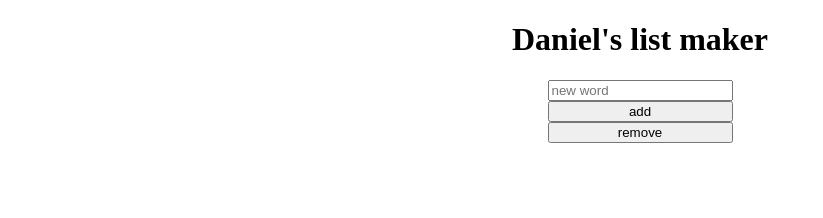
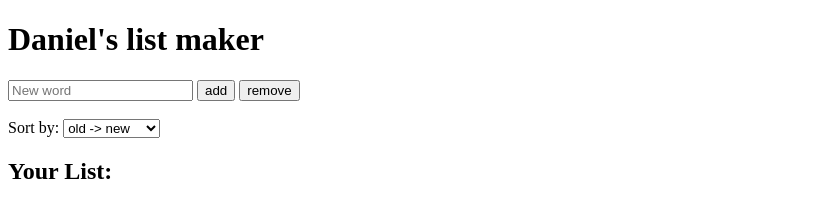
Before and after one commit to lab-antwerp-1/daniel-word-list, a website with bundled scripts: page index.html in a window 1280 px wide. Shown: the whole page, without its empty margins (0-823 px from the left). Built offline with nearby package versions, Linux system fonts and the light colour scheme.

Commit message:
Add and sort items 1

```diff
--- a/client/src/handlers/input-word.js
+++ b/client/src/handlers/input-word.js
@@ -1,3 +1,5 @@
+// eslint-disable-next-line spellcheck/spell-checker
+/* eslint-disable sonarjs/no-duplicated-branches */
 /* eslint-disable folders/match-regex */
 import { data } from '../../data.js';
 import { isWord } from '../logic/is-word.js';
@@ -20,8 +22,8 @@ export const inputWord = (event) => {
   }
 
   /* -- gather user input from DOM -- */
-  const text = event.target.form.text.value;
-  const action = event.target.value;
+  const text = event.target.form.text.value; // typed text
+  const action = event.target.value; // which button
 
   /* -- use the input and data to implement the user story --
 
@@ -45,8 +47,18 @@ export const inputWord = (event) => {
 
   if (action === 'add') {
     // ... write some code ...
+    if (!isWord(text)) {
+      warnings.innerText = `${text} is not a word`;
+    } else {
+      data.words.push(text);
+    }
   } else if (action === 'remove') {
     // ... write some code ...
+    if (!data.words.includes(text)) {
+      warnings.innerText = `${text} is not in the list`;
+    } else {
+      data.words.splice(data.words.indexOf(text), 1);
+    }
   }
 
   /* -- render new words -- */
--- a/client/styles/other-file.css
+++ b/client/styles/other-file.css
@@ -1,17 +1,3 @@
 .hello {
   font-family: fantasy;
 }
-
-#header1 {
-  text-align: center;
-}
-
-#root {
-  display: flex;
-  justify-content: center;
-}
-
-#input-form {
-  display: flex;
-  flex-direction: column;
-}
--- a/index.html
+++ b/index.html
@@ -11,19 +11,34 @@
 </head>
 
 <body>
-    <h1 id="header1">Daniel's list maker</h1>
+
     <div id="root">
-        <form id="input-form">
-            <input name="text" placeholder="new word" />
-            <input type="button" value="add" />
-            <input type="button" value="remove" />
-        </form>
+        <h1 class="header1">Daniel's list maker</h1>
+        <div class="form-container">
+            <form id="input-form">
+                <input name="text" placeholder="New word" id="box" />
+                <input type="button" value="add" />
+                <input type="button" value="remove" />
+            </form>
+        </div>
         <code id="warnings" class="warning"></code>
         <br />
 
         <!-- Sort -->
-
+        <div>
+            <label for="select">Sort by:</label>
+            <select class="sort__input" id="sort-type">
+                <option value="oldest">old -> new</option>
+                <option value="newest">new -> old</option>
+                <option value="a">a -> z</option>
+                <option value="z">z -> a</option>
+                <option value="shortest">short -> long</option>
+                <option value="longest">long -> short</option>
+            </select>
+        </div>
         <!-- List container -->
+        <h2 class="input__lihead">Your List:</h2>
+        <div class="input__list" id="list-container"></div>
 
     </div>
 
```
Also changed, not shown: client/src/components/render-list.js (+7 -0 lines).
